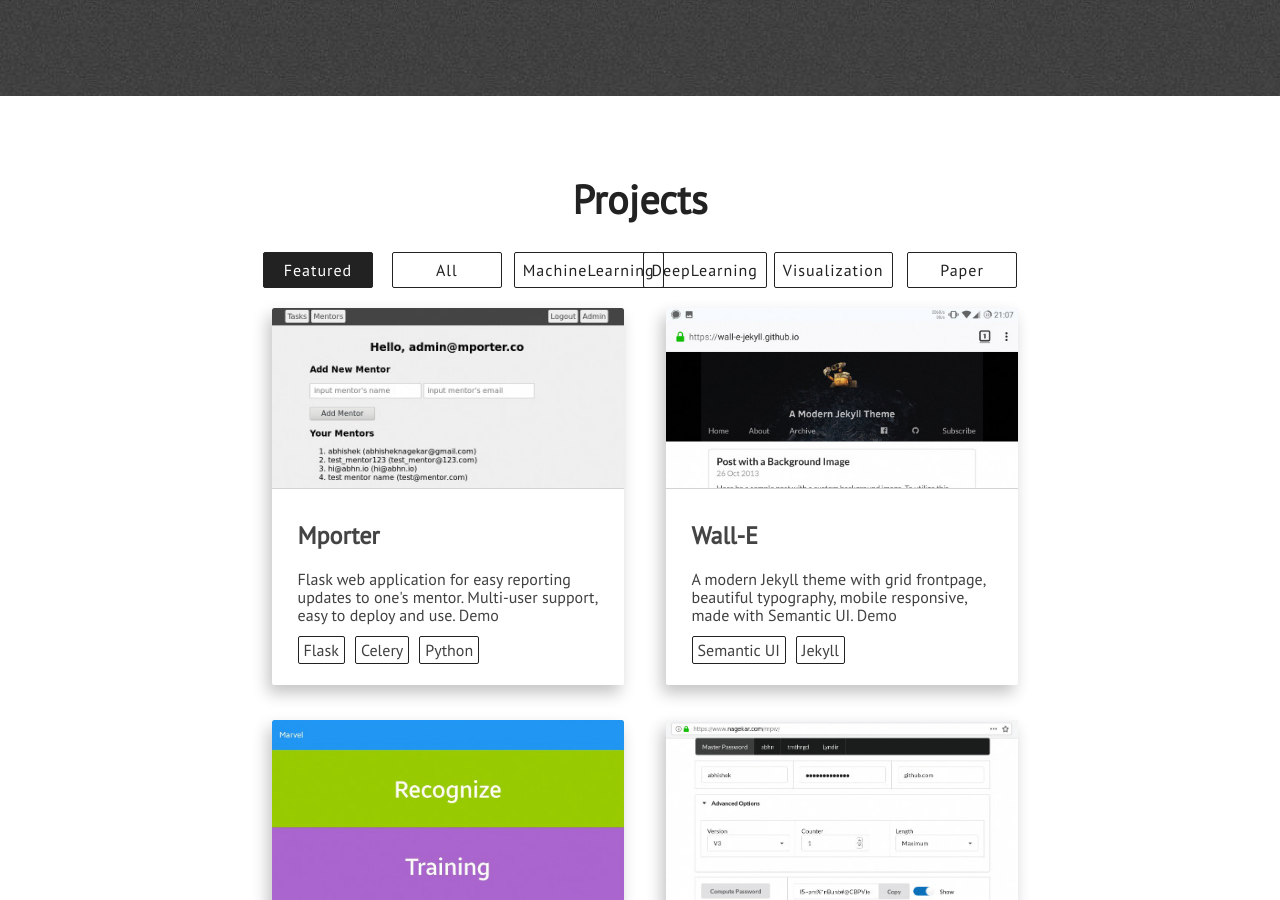
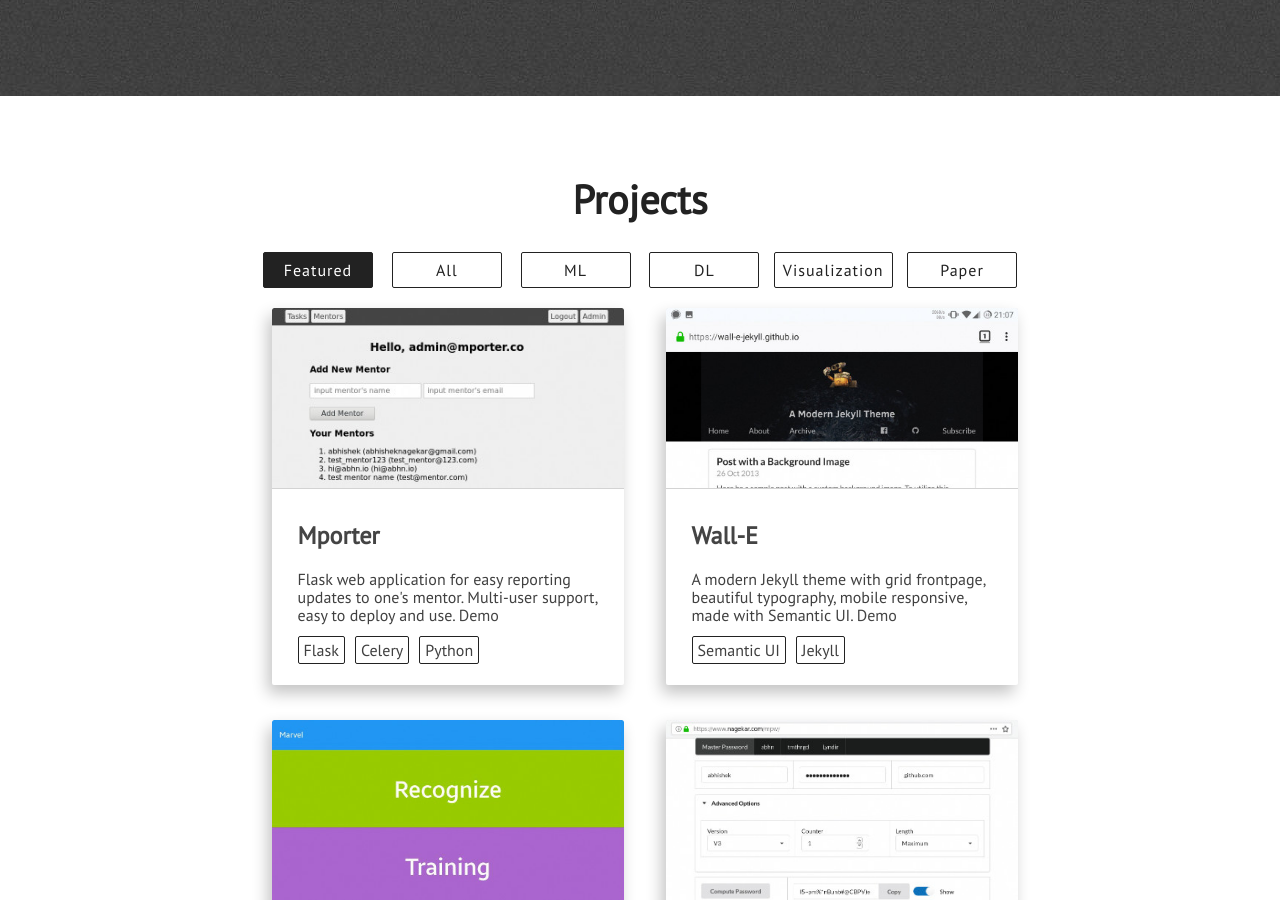
Before and after one commit to YoungheeGGO/YoungheeGGo.github.io, a Jekyll site: the page built from index.html, in a window 1280 px wide and 900 px high, scrolled down 2804 px. Built offline with Jekyll 4.4.1, drawn with Linux system fonts in a browser that asks for light colours; nearby versions of some CDN libraries.

Commit message:
Update projects.html

```diff
--- a/_includes/projects.html
+++ b/_includes/projects.html
@@ -7,8 +7,8 @@
 
                     <a id="featured" class="semi-transparent-button with-border white-button" onclick="selected('featured')">Featured</a>
                     <a id="all" class="semi-transparent-button with-border white-button" onclick="selected('all')">All</a>
-                    <a id="webdev" class="semi-transparent-button with-border white-button" onclick="selected('webdev')">MachineLearning</a>
-                    <a id="native" class="semi-transparent-button with-border white-button" onclick="selected('native')">DeepLearning</a>
+                    <a id="webdev" class="semi-transparent-button with-border white-button" onclick="selected('webdev')">ML</a>
+                    <a id="native" class="semi-transparent-button with-border white-button" onclick="selected('native')">DL</a>
                     <a id="security" class="semi-transparent-button with-border white-button" onclick="selected('security')">Visualization</a>
                     <a id="diy" class="semi-transparent-button with-border white-button" onclick="selected('diy')">Paper</a>
 
```
